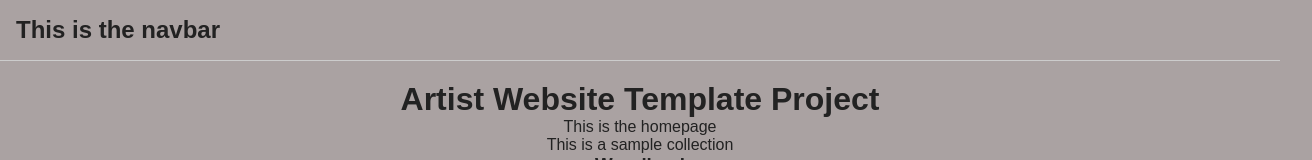
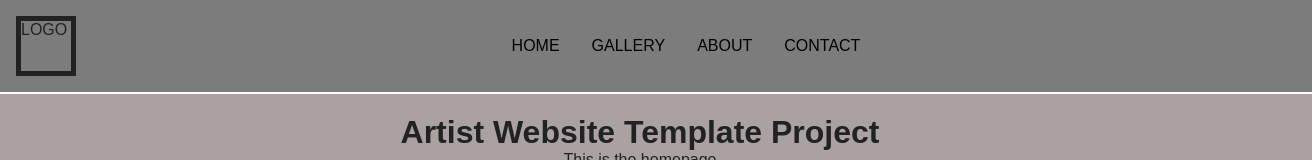
Before and after one commit to Emmet22/artist-website-template, a React (Vite) app: page / in a window 1280 px wide. Shown: the top 160 px of the page, 1312 px wide, since content can reach past the window. Built offline with nearby package versions, Linux system fonts and the light colour scheme.

Commit message:
Added Navbar component styling with an appropriate css module file. Added sample logo and links, and alligned them appropraitely

```diff
--- /dev/null
+++ b/src/components/layout/Navbar.module.css
@@ -0,0 +1,34 @@
+.navbar {
+    display: grid;
+    grid-template-columns: 3;
+    align-items: center;
+
+    width: 100%;
+    background-color: rgb(124, 124, 124);
+    padding: 1rem;
+    border-bottom: 2px solid white;
+}
+
+.logo {
+    border: 5px solid;
+    grid-column: 1;
+    height: 50px;
+    width: 50px;
+    align-items: center;
+    justify-content: center;
+}
+
+.navLinks {
+    display: flex;
+    list-style: none;
+    gap: 2rem;
+    grid-column: 2;
+}
+
+.navLinks a {
+    color: black;
+}
+
+.navLinks a:hover {
+    color: rgb(82, 82, 82);
+}
--- a/src/components/layout/Navbar.tsx
+++ b/src/components/layout/Navbar.tsx
@@ -1,8 +1,18 @@
+import styles from './Navbar.module.css';
+
 function Navbar() {
   return (
-    <nav style={{ padding: "1rem", borderBottom: "1px solid #ccc" }}>
-      <h2>This is the navbar</h2>
-    </nav>
+    <nav className={styles.navbar}>
+      <div className={styles.logo}>
+        <p>LOGO</p>
+      </div>
+      <ul className={styles.navLinks}>
+        <li><a href="#">HOME</a></li>
+        <li><a href="#">GALLERY</a></li>
+        <li><a href="#">ABOUT</a></li>
+        <li><a href="#">CONTACT</a></li>
+      </ul>
+      </nav>
   );
 }
 
```
